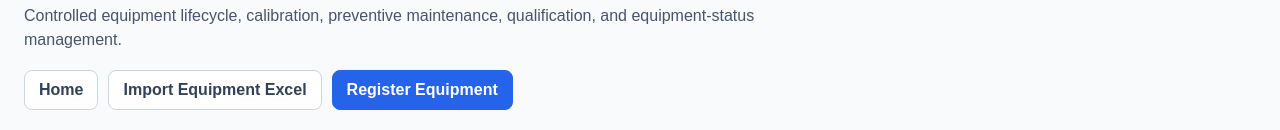
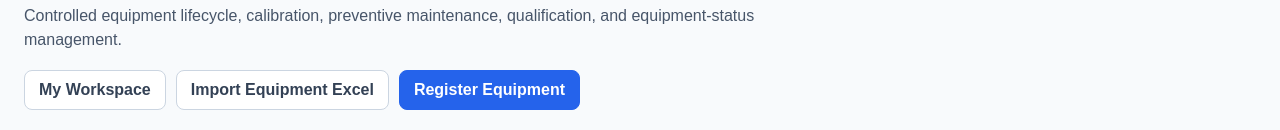
Before and after one commit to Markatcholi/Qualiflow6, a Next.js app: page /equipment in a window 1280 px wide. Shown: the part 144-274 px from the top of the page. Built offline with nearby package versions, Linux system fonts and the light colour scheme; no server answers; the database is empty.

Commit message:
Return Equipment Home buttons to signed-in Workspace

```diff
--- a/app/equipment/new/page.tsx
+++ b/app/equipment/new/page.tsx
@@ -253,7 +253,7 @@ export default function RegisterEquipmentPage() {
         </div>
         <div style={{display:"flex",gap:"10px",flexWrap:"wrap"}}>
           <Link href="/equipment" style={secondaryButtonStyle}>Equipment Registry</Link>
-          <Link href="/" style={secondaryButtonStyle}>Home</Link>
+          <Link href="/workspace" style={secondaryButtonStyle}>My Workspace</Link>
         </div>
       </div>
 
--- a/app/equipment/page.tsx
+++ b/app/equipment/page.tsx
@@ -198,9 +198,7 @@ export default function EquipmentRegistryPage() {
         </div>
 
         <div style={headerActionsStyle}>
-          <Link href="/" style={secondaryButtonStyle}>
-            Home
-          </Link>
+          <Link href="/workspace" style={secondaryButtonStyle}>My Workspace</Link>
           <Link href="/equipment/import" style={secondaryButtonStyle}>
             Import Equipment Excel
           </Link>
```
